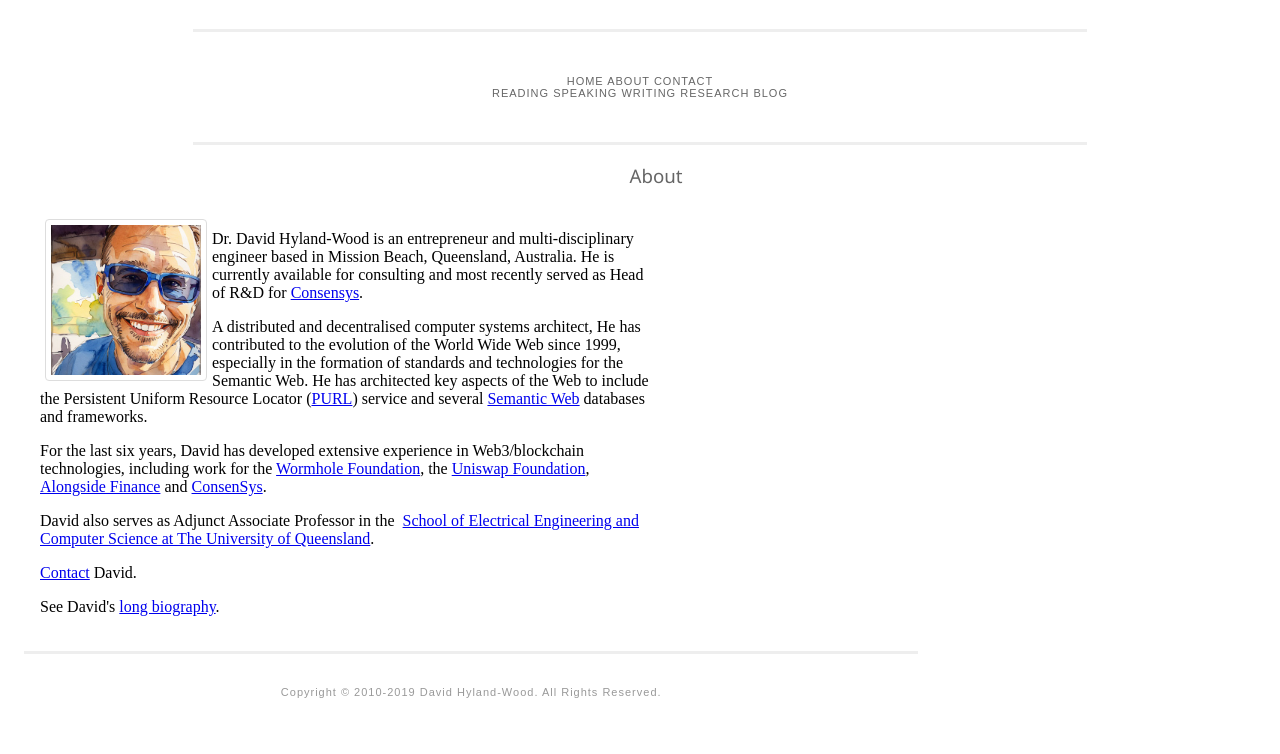
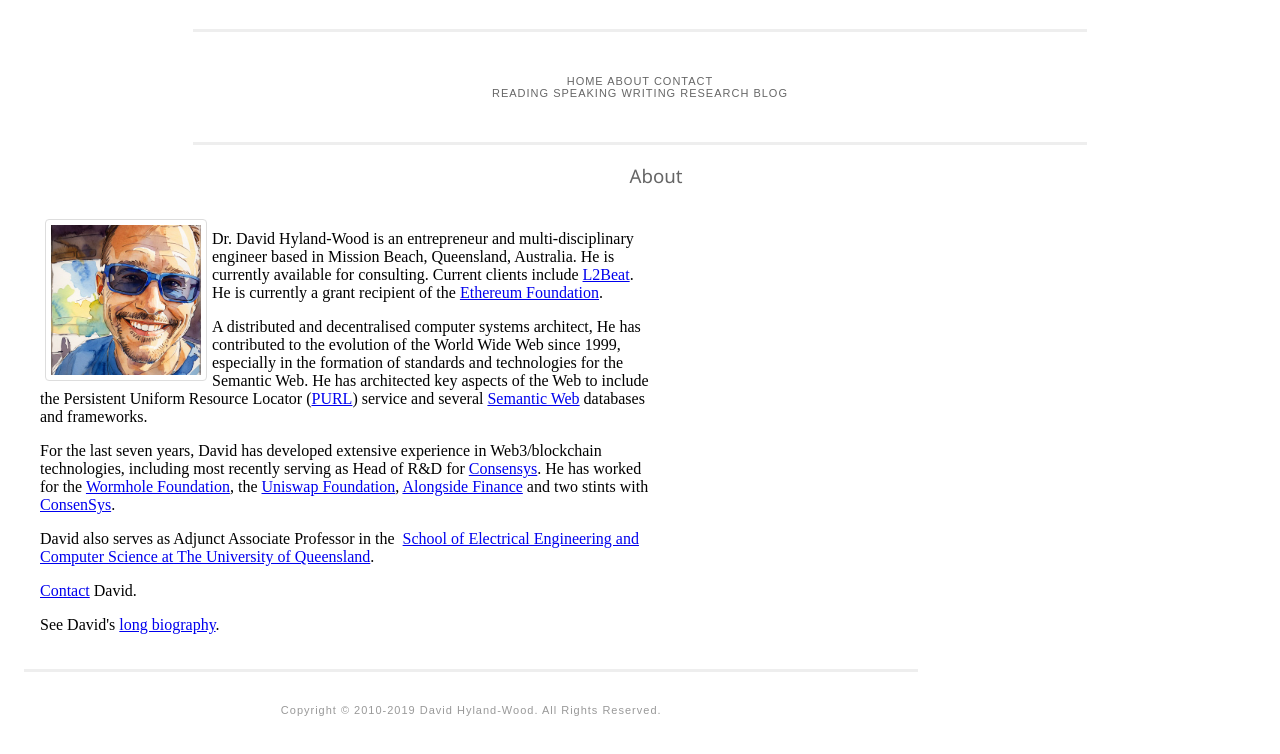
Before and after one commit to prototypo/hyland-wood.org, a plain HTML site: page docs/shortbio.html in a window 1280 px wide. Shown: the part 106-860 px from the top of the page. Drawn offline with Linux system fonts and the light colour scheme.

Commit message:
Update shortbio.html for L2Beat, EF

```diff
--- a/docs/shortbio.html
+++ b/docs/shortbio.html
@@ -37,11 +37,11 @@
 
 			<div class="hy-headshot"><img src="images/DHW%20headshot%20cartoon%202024%20400x400.jpg"></div>
 
-			<p>Dr. David Hyland-Wood is an entrepreneur and multi-disciplinary engineer based in Mission Beach, Queensland, Australia. He is currently available for consulting and most recently served as Head of R&D for <a href="https://new.consensys.net/">Consensys</a>.</p>
+			<p>Dr. David Hyland-Wood is an entrepreneur and multi-disciplinary engineer based in Mission Beach, Queensland, Australia. He is currently available for consulting. Current clients include <a href="https://l2beat.com/">L2Beat</a>. He is currently a grant recipient of the <a href="https://ethereum.foundation">Ethereum Foundation</a>.</p>
 
 			<p>A distributed and decentralised computer systems architect, He has contributed to the evolution of the World Wide Web since 1999, especially in the formation of standards and technologies for the Semantic Web. He has architected key aspects of the Web to include the Persistent Uniform Resource Locator (<a title="Persistent URLs" href="https://en.wikipedia.org/wiki/PURL" target="_blank" rel="noopener noreferrer">PURL</a>) service and several <a title="Semantic Web" href="http://www.w3.org/standards/semanticweb/" target="_blank" rel="noopener noreferrer">Semantic Web</a> databases and frameworks.</p>
 
-			<p>For the last six years, David has developed extensive experience in Web3/blockchain technologies, including work for the <a href="https://wormhole.foundation/">Wormhole Foundation</a>, the <a href="https://www.uniswapfoundation.org">Uniswap Foundation</a>, <a href="https://alongside.xyz">Alongside Finance</a> and <a href="https://new.consensys.net/">ConsenSys</a>.</p>
+			<p>For the last seven years, David has developed extensive experience in Web3/blockchain technologies, including most recently serving as Head of R&D for <a href="https://new.consensys.net/">Consensys</a>. He has worked for the <a href="https://wormhole.foundation/">Wormhole Foundation</a>, the <a href="https://www.uniswapfoundation.org">Uniswap Foundation</a>, <a href="https://alongside.xyz">Alongside Finance</a> and two stints with <a href="https://new.consensys.net/">ConsenSys</a>.</p>
 
 			<p></p>David also serves as Adjunct Associate Professor in the
 			<a href="https://itee.uq.edu.au">School of Electrical Engineering and Computer Science at The University of Queensland</a>.</p>
```
